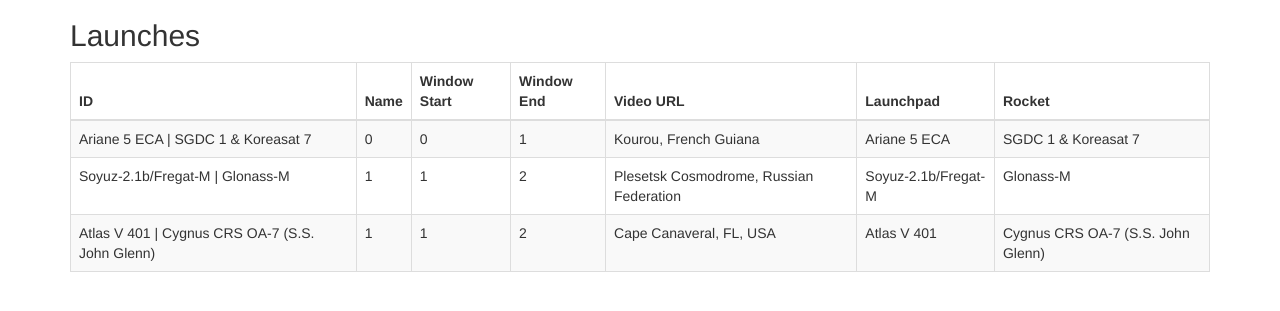
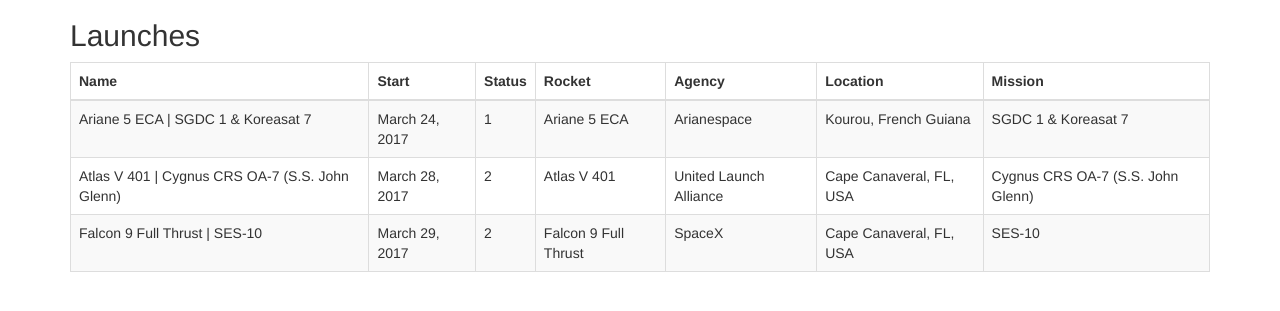
Before and after one commit to Benjamin28/idb, a Flask app: page /launches in a window 1280 px wide. Shown: the part 51-362 px from the top of the page. Run offline with Flask 2, Linux system fonts and the light colour scheme; some libraries are stand-ins or nearby versions.

Commit message:
filled in launches html

```diff
--- a/app/templates/launches.html
+++ b/app/templates/launches.html
@@ -9,42 +9,44 @@
     <table id="table" class="table table-striped table-bordered" cellspacing="0" width="100%">
       <thead>
         <tr>
-          <th>ID</th>
           <th>Name</th>
-          <th>Window Start</th>
-          <th>Window End</th>
-          <th>Video URL</th>
-          <th>Launchpad</th>
+          <th>Start</th>
+          <th>Status</th>
           <th>Rocket</th>
+          <th>Agency</th>
+          <th>Location</th>
+          <th>Mission</th>
+
+
         </tr>
       </thead>
       <tbody>
         <tr>
           <td>Ariane 5 ECA | SGDC 1 &amp; Koreasat 7</td>
-          <td>0</td>
-          <td>0</td>
+          <td>March 24, 2017</td>
           <td>1</td>
+          <td>Ariane 5 ECA</td>
+          <td>Arianespace</td>
           <td>Kourou, French Guiana</td>
-          <td>Ariane 5 ECA</td>
           <td>SGDC 1 &amp; Koreasat 7</td>
         </tr>
         <tr>
-          <td>Soyuz-2.1b/Fregat-M | Glonass-M</td>
-          <td>1</td>
-          <td>1</td>
+          <td>Atlas V 401 | Cygnus CRS OA-7 (S.S. John Glenn)</td>
+          <td>March 28, 2017</td>
           <td>2</td>
-          <td>Plesetsk Cosmodrome, Russian Federation</td>
-          <td>Soyuz-2.1b/Fregat-M</td>
-          <td>Glonass-M</td>
+          <td>Atlas V 401</td>
+          <td>United Launch Alliance</td>
+          <td>Cape Canaveral, FL, USA</td>
+          <td>Cygnus CRS OA-7 (S.S. John Glenn)</td>
         </tr>
         <tr>
-          <td>Atlas V 401 | Cygnus CRS OA-7 (S.S. John Glenn)</td>
-          <td>1</td>
-          <td>1</td>
+          <td>Falcon 9 Full Thrust | SES-10</td>
+          <td>March 29, 2017</td>
           <td>2</td>
+          <td>Falcon 9 Full Thrust</td>
+          <td>SpaceX</td>
           <td>Cape Canaveral, FL, USA</td>
-          <td>Atlas V 401</td>
-          <td>Cygnus CRS OA-7 (S.S. John Glenn)</td>
+          <td>SES-10</td>
         </tr>
       </tbody>
     </table>
```
